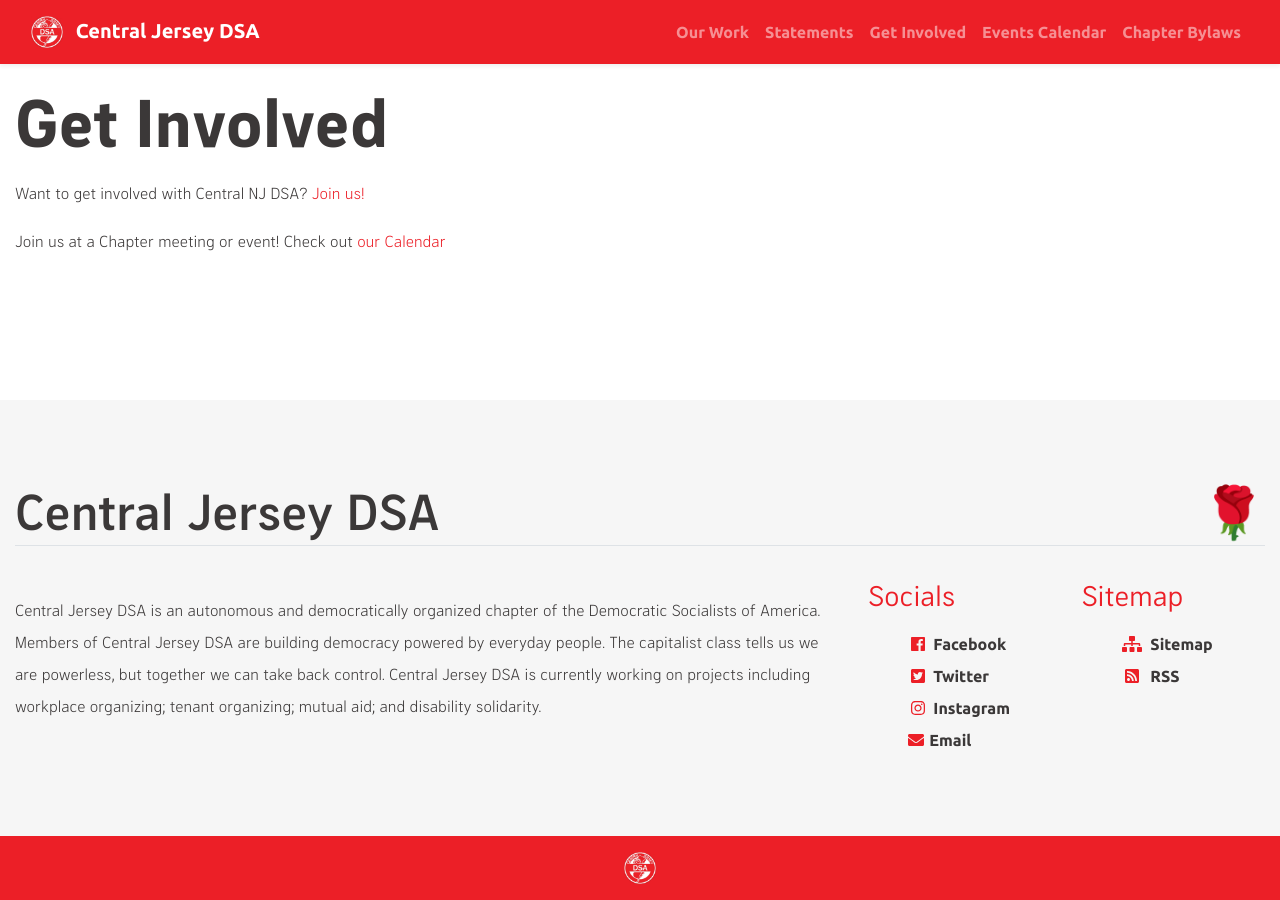
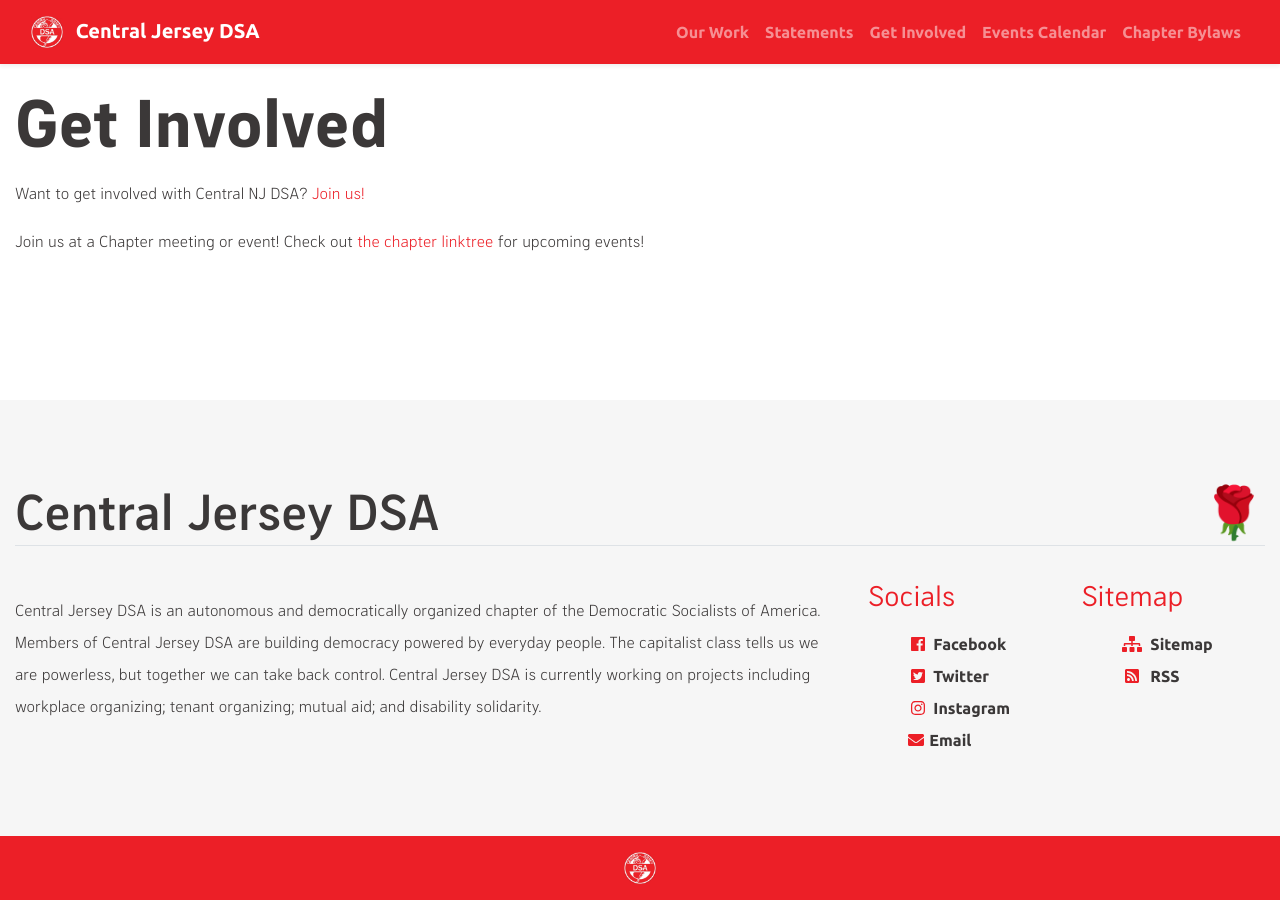
Before and after one commit to centralnjdsa-ntc/princetonydsa.github.io, a Jekyll site: the page built from _pages/get-involved.md, in a window 1280 px wide. Built offline with Jekyll 4.4.1, drawn with Linux system fonts in a browser that asks for light colours.

Commit message:
Add linktree to Get Involved page

```diff
--- a/_pages/get-involved.md
+++ b/_pages/get-involved.md
@@ -6,4 +6,4 @@
 
 Want to get involved with Central NJ DSA? [Join us!](https://act.dsausa.org/donate/dsa_recommit_2022/)
 
-Join us at a Chapter meeting or event! Check out [our Calendar](../calendar)
+Join us at a Chapter meeting or event! Check out [the chapter linktree](https://linktr.ee/CentralJerseyDSA) for upcoming events!
```
